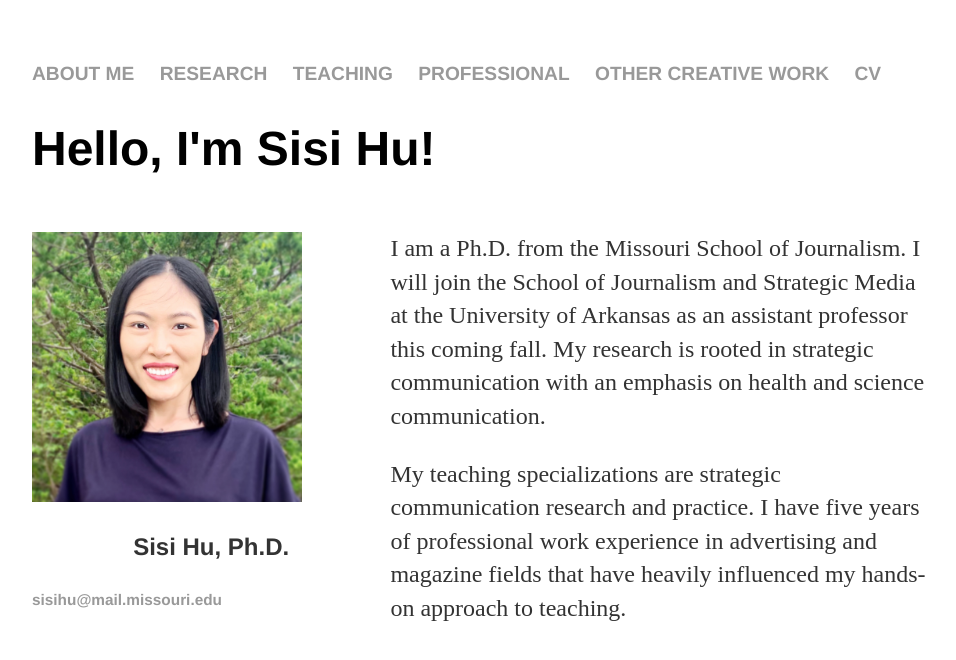
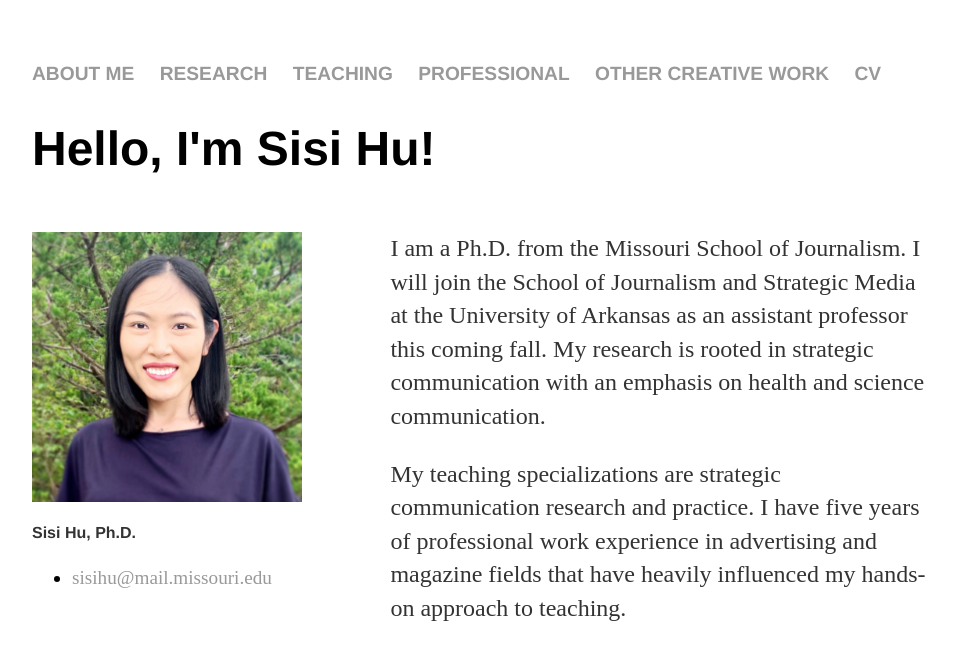
Before and after one commit to sisihuphd/sisihuphd.github.io, a Jekyll site: the page built from index.html, in a window 1280 px wide. Shown: the top 660 px of the page, without its empty margins (160-1116 px from the left). Built offline with Jekyll 4.4.1, drawn with Linux system fonts in a browser that asks for light colours.

Commit message:
Update index.html

```diff
--- a/index.html
+++ b/index.html
@@ -13,12 +13,8 @@ title: Sisi Hu | About Me
 			          I have five years of professional work experience in advertising and magazine fields that have heavily influenced my hands-on approach to teaching.  </p>
 	      </div>
               <div id="profile-photo"><img src="../images/IMG_7355.JPG" width="270">
-	<p style = "font-family: Helvetica, Arial, Sans-Serif;font-size:1.5em;font-weight: bold;text-align:center">Sisi Hu, Ph.D.</p>
+	<p style = "font-family: Helvetica, Arial, Sans-Serif;font-size:1em;font-weight: bold;">Sisi Hu, Ph.D.</p>
+		      <ul><li><a href="mailto:sisihu@mail.missouri.edu">sisihu@mail.missouri.edu</a></li></ul>
 	</div>
 
 </div><!-- /.blurb -->
-<footer>
-	<ul>
-	<li><a href="mailto:sisihu@mail.missouri.edu">sisihu@mail.missouri.edu</a></li>
-	</ul>
-	</footer>
```
